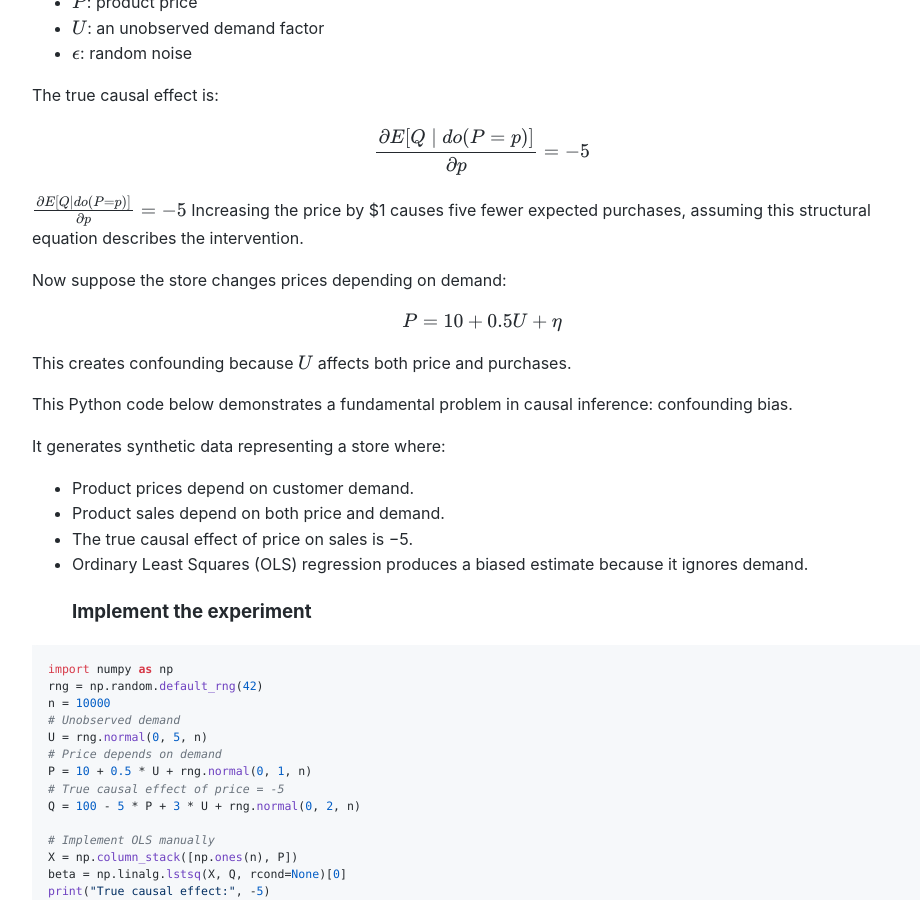
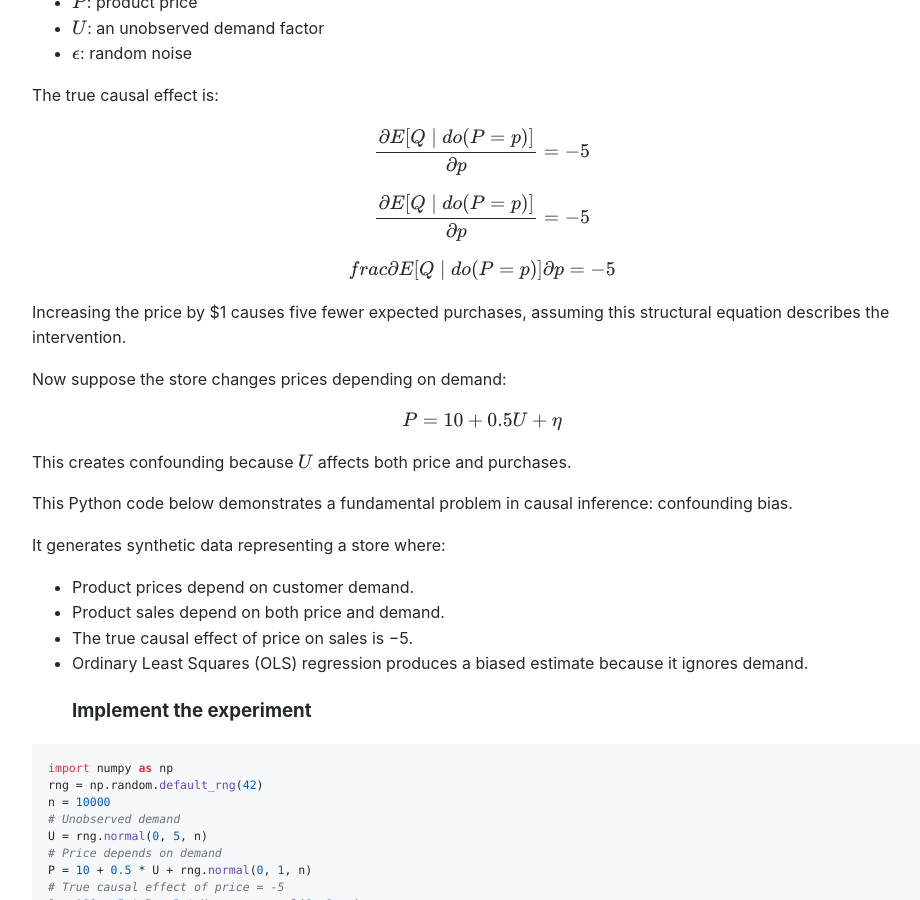
Before and after one commit to Michael-Lubinsky/michael-lubinsky.github.com, a Jekyll site: the page built from ml/causal_3.md, in a window 1280 px wide and 900 px high, scrolled down 997 px. Shown: the whole window, without its empty margins (158-1078 px from the left). Built offline with Jekyll 4.4.1, drawn with Linux system fonts in a browser that asks for light colours; our own code applies the rules of GitHub Pages for plain Markdown files.

Commit message:
Add LaTeX equation for price impact on purchases
Added a LaTeX equation to illustrate the effect of price changes on expected purchases.

```diff
--- a/ml/causal_3.md
+++ b/ml/causal_3.md
@@ -47,6 +47,9 @@
 
 
 $$\frac{\partial E[Q\mid do(P=p)]}{\partial p}=-5$$
+
+$$frac{\partial E[Q\mid do(P=p)]}{\partial p}=-5$$
+
 Increasing the price by $1 causes five fewer expected purchases, assuming this structural equation describes the intervention.
 
 Now suppose the store changes prices depending on demand:
```
